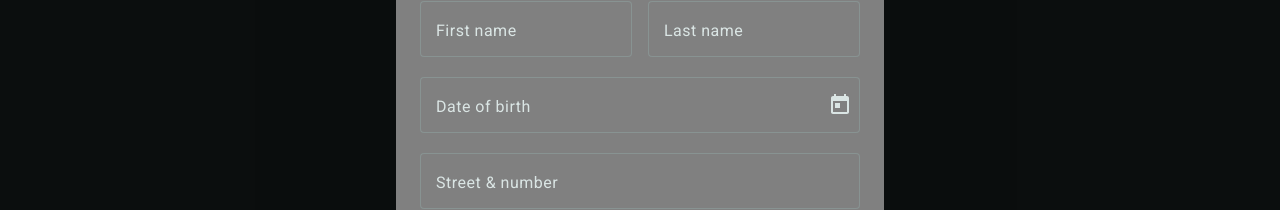
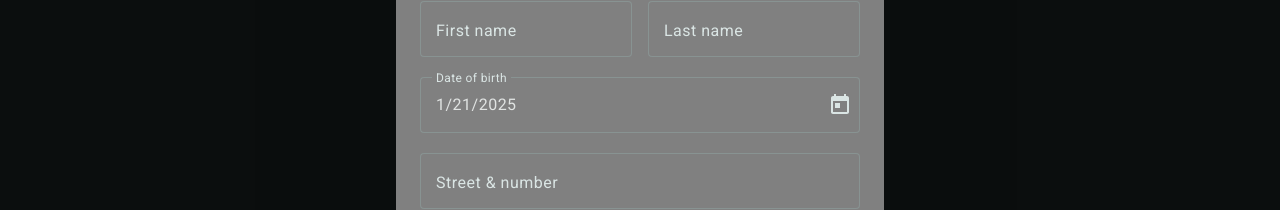
Before and after one commit to FuchsMiriam/simple-crm, an Angular app: page /users in a window 1280 px wide. Both pictures are taken after a click on the button "add". Shown: the part 245-455 px from the top of the page. Built offline with nearby package versions, Linux system fonts and the light colour scheme.

Commit message:
added user

```diff
--- a/src/app/dialogue-add-user/dialogue-add-user.component.html
+++ b/src/app/dialogue-add-user/dialogue-add-user.component.html
@@ -4,19 +4,19 @@
     <div>
       <mat-form-field class="mr-16" appearance="outline">
         <mat-label>First name</mat-label>
-        <input matInput placeholder="Placeholder" />
+        <input [(ngModel)]="user.firstName" matInput placeholder="Placeholder" />
       </mat-form-field>
 
       <mat-form-field appearance="outline">
         <mat-label>Last name</mat-label>
-        <input matInput placeholder="Placeholder" />
+        <input [(ngModel)]="user.lastName" matInput placeholder="Placeholder" />
       </mat-form-field>
     </div>
 
     <div>
       <mat-form-field class="full-width" appearance="outline">
         <mat-label>Date of birth</mat-label>
-        <input matInput placeholder="Placeholder" [matDatepicker]="picker1" />
+        <input [(ngModel)]="birthDate" matInput placeholder="Placeholder" [matDatepicker]="picker1" />
         <mat-datepicker-toggle
           matIconSuffix
           [for]="picker1"
@@ -28,13 +28,13 @@
     <div>
       <mat-form-field class="full-width" appearance="outline">
         <mat-label>Street & number</mat-label>
-        <input matInput placeholder="Placeholder" />
+        <input [(ngModel)]="user.street" matInput placeholder="Placeholder" />
       </mat-form-field>
     </div>
     <div>
       <mat-form-field class="mr-16" appearance="outline">
         <mat-label>Zip code</mat-label>
-        <input matInput placeholder="Placeholder" />
+        <input [(ngModel)]="user.zipCode" matInput placeholder="Placeholder" />
       </mat-form-field>
       <mat-form-field appearance="outline">
         <mat-label>City</mat-label>
@@ -44,6 +44,6 @@
   </mat-dialog-content>
   <mat-dialog-actions>
     <button mat-button mat-dialog-close>Cancel</button>
-    <button mat-button mat-dialog-close cdkFocusInitial>Save</button>
+    <button (click)="saveUser()" mat-button mat-dialog-close cdkFocusInitial>Save</button>
   </mat-dialog-actions>
 </section>
--- a/src/app/dialogue-add-user/dialogue-add-user.component.ts
+++ b/src/app/dialogue-add-user/dialogue-add-user.component.ts
@@ -5,16 +5,39 @@ import {
   MatDialogTitle,
 } from '@angular/material/dialog';
 import { MatButtonModule } from '@angular/material/button';
-import {MatInputModule} from '@angular/material/input';
-import {MatFormFieldModule} from '@angular/material/form-field';
-import {MatDatepickerModule} from '@angular/material/datepicker';
-import {provideNativeDateAdapter} from '@angular/material/core';
+import { MatInputModule } from '@angular/material/input';
+import { MatFormFieldModule } from '@angular/material/form-field';
+import { MatDatepickerModule } from '@angular/material/datepicker';
+import { provideNativeDateAdapter } from '@angular/material/core';
+import { User } from '../../models/user.class';
+import { FormsModule } from '@angular/forms';
 
 @Component({
   selector: 'app-dialogue-add-user',
-  imports: [MatDialogTitle, MatDialogActions, MatDialogContent, MatButtonModule, MatInputModule, MatFormFieldModule, MatDatepickerModule],
+  imports: [
+    MatDialogTitle,
+    MatDialogActions,
+    MatDialogContent,
+    MatButtonModule,
+    MatInputModule,
+    MatFormFieldModule,
+    MatDatepickerModule,
+    FormsModule
+  ],
   providers: [provideNativeDateAdapter()],
   templateUrl: './dialogue-add-user.component.html',
   styleUrl: './dialogue-add-user.component.scss',
 })
-export class DialogueAddUserComponent {}
+export class DialogueAddUserComponent {
+  user: User = new User();
+  birthDate: Date;
+
+  constructor() {
+    this.birthDate = new Date();
+  }
+
+  saveUser(){
+    this.user.birthDate = this.birthDate.getTime();
+    console.log('Current User', this.user);
+  }
+}
--- a/src/app/users/users.component.ts
+++ b/src/app/users/users.component.ts
@@ -5,6 +5,7 @@ import { MatTooltipModule } from '@angular/material/tooltip';
 import { MatDialog } from '@angular/material/dialog';
 import { MatDialogModule } from '@angular/material/dialog';
 import { DialogueAddUserComponent } from '../dialogue-add-user/dialogue-add-user.component';
+import { User } from '../../models/user.class';
 
 @Component({
   selector: 'app-users',
@@ -13,6 +14,8 @@ import { DialogueAddUserComponent } from '../dialogue-add-user/dialogue-add-user
   styleUrl: './users.component.scss',
 })
 export class UsersComponent {
+  user: User = new User();
+
   constructor(public dialog: MatDialog) {}
 
   openDialogue() {
--- a/src/main.ts
+++ b/src/main.ts
@@ -3,10 +3,11 @@ import { appConfig } from './app/app.config';
 import { AppComponent } from './app/app.component';
 import { provideRouter } from '@angular/router';
 import { routes } from './app/app.routes';
+import { provideAnimations } from '@angular/platform-browser/animations';
 
 
 bootstrapApplication(AppComponent, {
   providers: [
-    provideRouter(routes),
+    provideRouter(routes), provideAnimations(),
   ],
 }).catch(err => console.error(err));
--- /dev/null
+++ b/src/models/user.class.ts
@@ -0,0 +1,19 @@
+export class User {
+    firstName!: string;
+    lastName!: string;
+    birthDate!: number;
+    street!: string;
+    zipCode!: number;
+    city!: string;
+
+    constructor(obj?: any) {
+      if (obj) {
+        this.firstName = obj ? obj.firstName : '';
+        this.lastName = obj ? obj.lastName : '';
+        this.birthDate = obj ? obj.birthDate : '';
+        this.street = obj ? obj.street : '';
+        this.zipCode = obj ? obj.zipCode : '';
+        this.city = obj ? obj.city : '';
+      }
+    }
+  }
```
